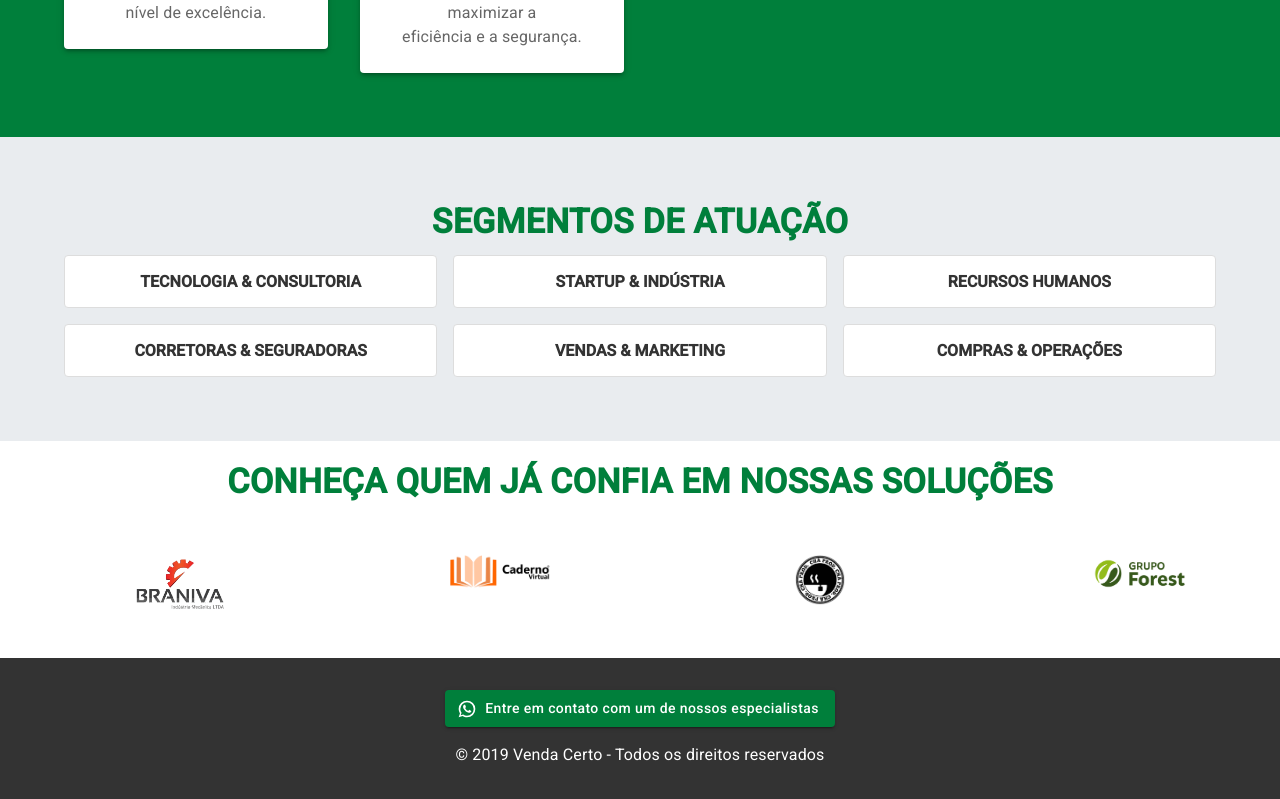
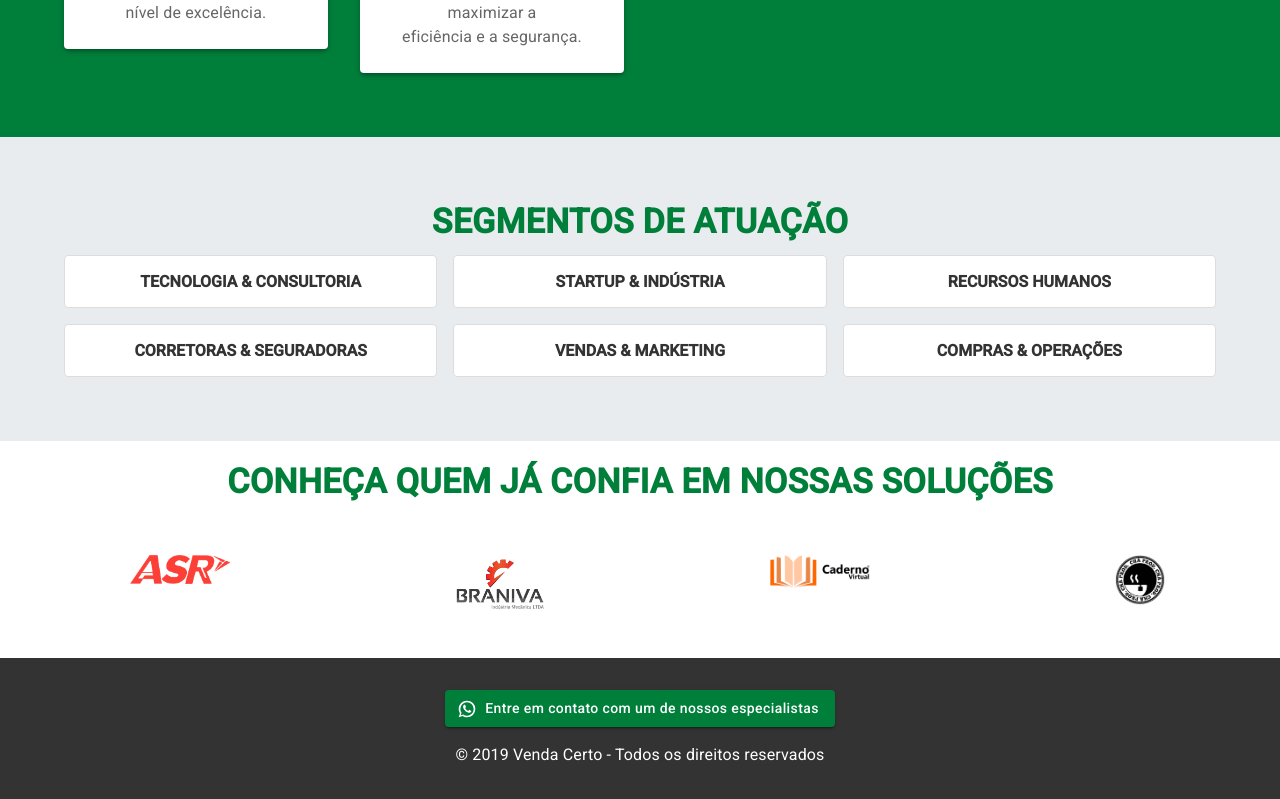
Before and after one commit to PatrickAngrezani/right-sell-react-project, a React (Create React App) app: page / in a window 1280 px wide. Shown: the part 1061-1860 px from the top of the page. Built offline with nearby package versions, Linux system fonts and the light colour scheme.

Commit message:
add more clients

```diff
--- a/src/components/Clients.tsx
+++ b/src/components/Clients.tsx
@@ -3,6 +3,7 @@ import { Box, Typography } from "@mui/material";
 import Slider from "react-slick";
 
 import antilhasVarejo from "../assets/antilhas-varejo.png";
+import asr from "../assets/asr.png";
 import braniva from "../assets/braniva.png";
 import cadernoVirtual from "../assets/caderno-virtual.png";
 import chaProd from "../assets/cha-prod.png";
@@ -11,6 +12,7 @@ import jmfConsults from "../assets/jmf-consults.png";
 import marcasPatentes from "../assets/marcas-patentes.png";
 import nityoInfotech from "../assets/nityo-infotech.png";
 import noAge from "../assets/no-age.png";
+import optimiza from "../assets/optimiza.jpg";
 import ravim from "../assets/ravim.png";
 import recrutify from "../assets/recrutify.png";
 
@@ -47,16 +49,18 @@ const CustomPrevArrow = (props) => {
 
 const clients: Client[] = [
   { id: 1, name: "Antilhas Varejo", logo: antilhasVarejo },
-  { id: 2, name: "Braniva", logo: braniva },
-  { id: 3, name: "Caderno Virtual", logo: cadernoVirtual },
-  { id: 4, name: "Cha Prod", logo: chaProd },
-  { id: 5, name: "Grupo Forest", logo: grupoForest },
-  { id: 6, name: "JMF Consults", logo: jmfConsults },
-  { id: 7, name: "Marcas e Patentes", logo: marcasPatentes },
-  { id: 8, name: "Nityo Infotech", logo: nityoInfotech },
-  { id: 9, name: "No Age", logo: noAge },
-  { id: 10, name: "Ravim", logo: ravim },
-  { id: 11, name: "Recrutify", logo: recrutify },
+  { id: 2, name: "ASR", logo: asr },
+  { id: 3, name: "Braniva", logo: braniva },
+  { id: 4, name: "Caderno Virtual", logo: cadernoVirtual },
+  { id: 5, name: "Cha Prod", logo: chaProd },
+  { id: 6, name: "Grupo Forest", logo: grupoForest },
+  { id: 7, name: "JMF Consults", logo: jmfConsults },
+  { id: 8, name: "Marcas e Patentes", logo: marcasPatentes },
+  { id: 9, name: "Nityo Infotech", logo: nityoInfotech },
+  { id: 10, name: "No Age", logo: noAge },
+  { id: 11, name: "Optimiza", logo: optimiza },
+  { id: 12, name: "Ravim", logo: ravim },
+  { id: 13, name: "Recrutify", logo: recrutify },
 ];
 
 const ClientCarousel = () => {
```
Also changed, not shown: src/assets/asr.png (added), src/assets/optimiza.jpg (added).
